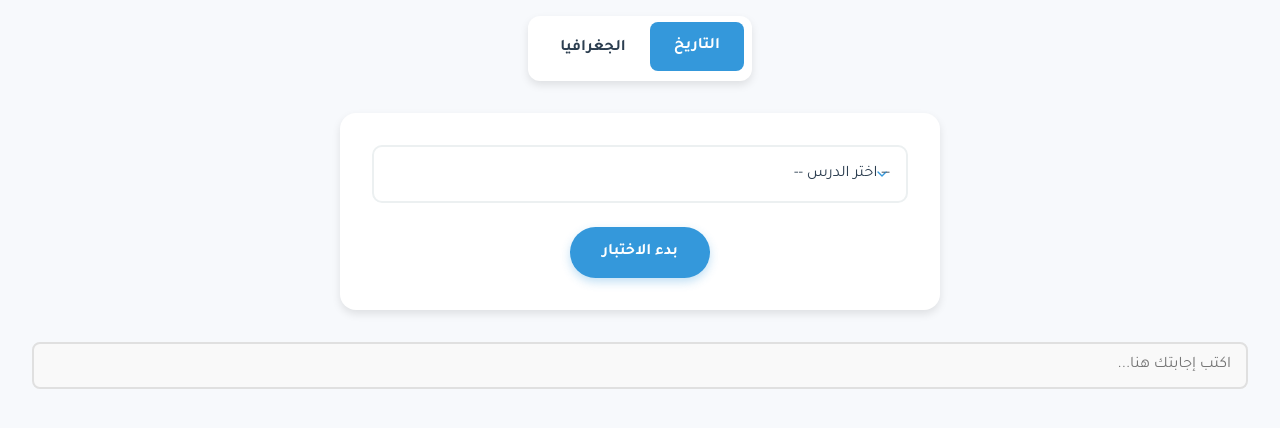
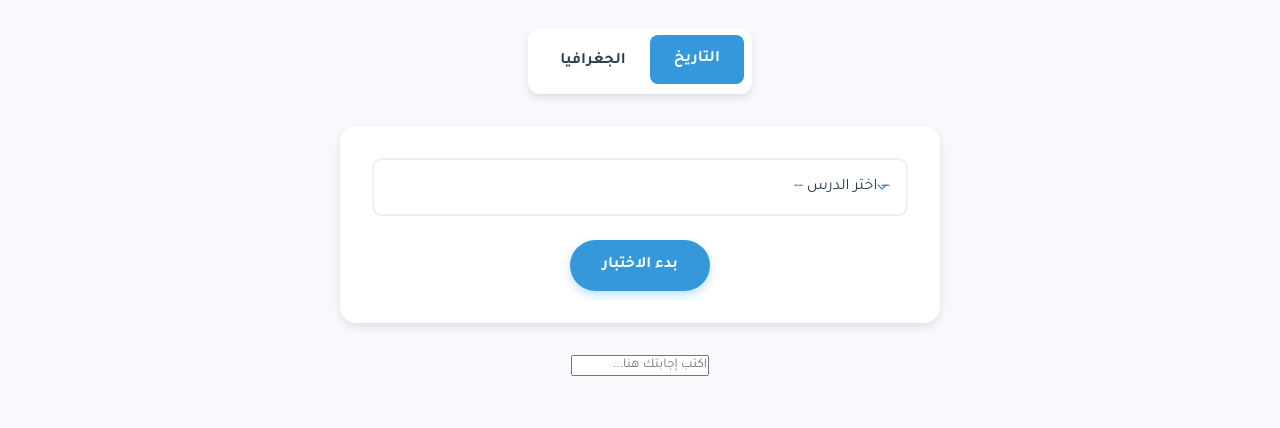
Before and after one commit to cluabset/-.ma, a plain HTML site: page index.html in a window 1280 px wide. Shown: the part 258-686 px from the top of the page. Drawn offline with Linux system fonts and the light colour scheme.

Commit message:
Update styles.css

```diff
--- a/styles.css
+++ b/styles.css
@@ -33,7 +33,7 @@ body {
     line-height: 1.6;
 }
 /* الحالة العادية */
-.answer-input {
+#answer-input {
     width: 100%;
     padding: 12px 15px;
     font-size: 16px;
@@ -49,7 +49,7 @@ body {
 }
 
 /* تأثير Hover */
-.answer-input:hover {
+#answer-input:hover {
     border-color: #3498db;
     background-color: #fff;
     box-shadow: 0 2px 8px rgba(52, 152, 219, 0.1);
```
